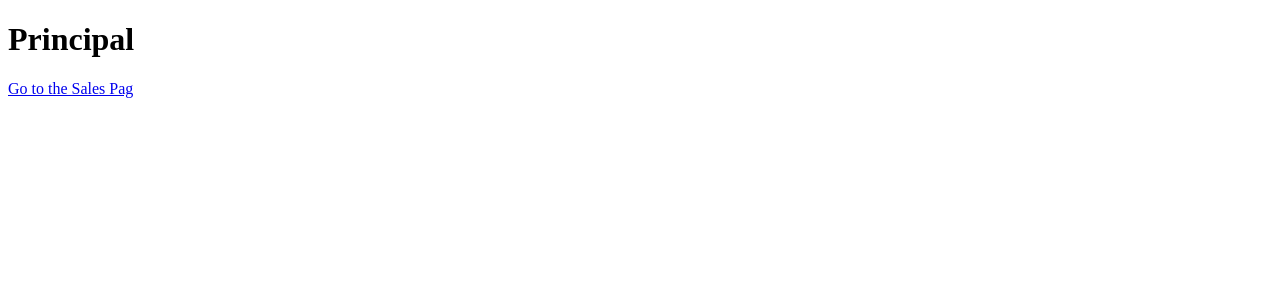
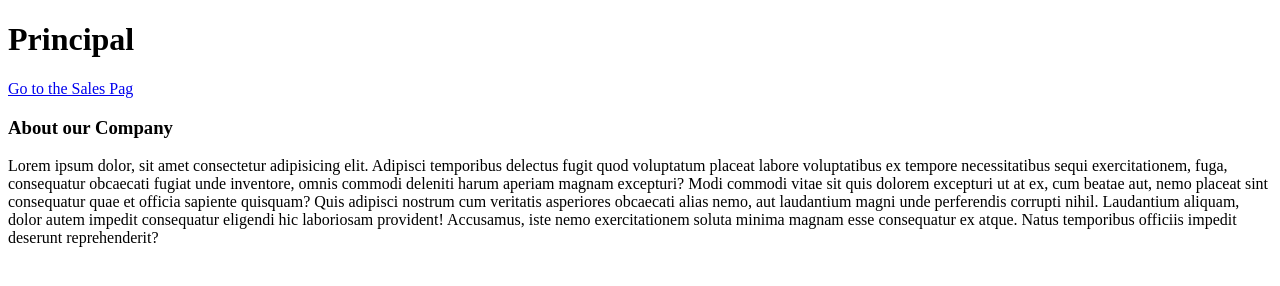
Before and after one commit to RafaelLopesDoNascimento/curso-java-git-class, a plain HTML site: page index.html in a window 1280 px wide. Drawn offline with Linux system fonts and the light colour scheme.

Commit message:
Pages Updated!

```diff
--- a/index.html
+++ b/index.html
@@ -8,5 +8,7 @@
 <body>
   <h1>Principal</h1>
   <a href="./vendas.html">Go to the Sales Pag</a>
+  <h3>About our Company</h3>
+  <p>Lorem ipsum dolor, sit amet consectetur adipisicing elit. Adipisci temporibus delectus fugit quod voluptatum placeat labore voluptatibus ex tempore necessitatibus sequi exercitationem, fuga, consequatur obcaecati fugiat unde inventore, omnis commodi deleniti harum aperiam magnam excepturi? Modi commodi vitae sit quis dolorem excepturi ut at ex, cum beatae aut, nemo placeat sint consequatur quae et officia sapiente quisquam? Quis adipisci nostrum cum veritatis asperiores obcaecati alias nemo, aut laudantium magni unde perferendis corrupti nihil. Laudantium aliquam, dolor autem impedit consequatur eligendi hic laboriosam provident! Accusamus, iste nemo exercitationem soluta minima magnam esse consequatur ex atque. Natus temporibus officiis impedit deserunt reprehenderit?</p>
 </body>
 </html>
```
